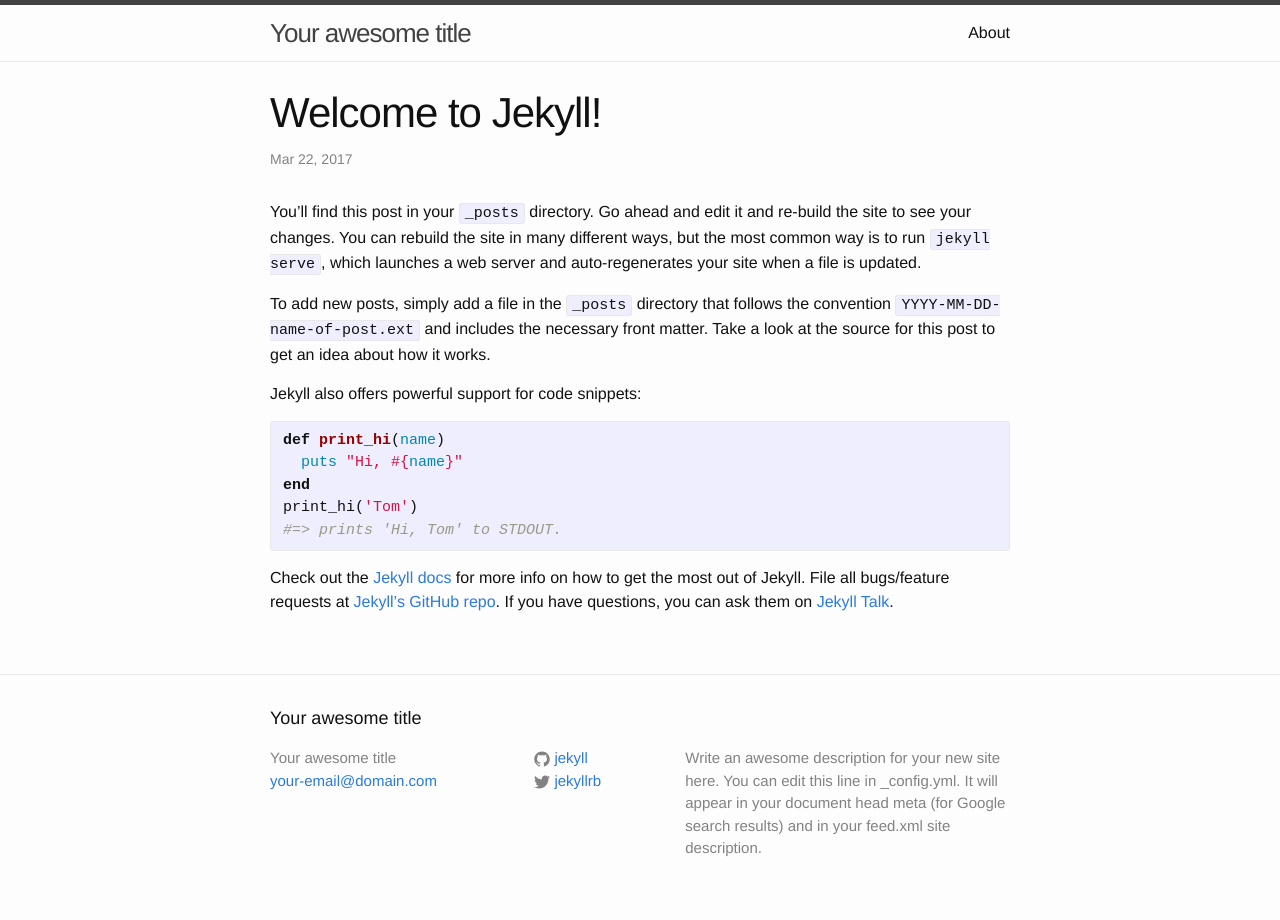
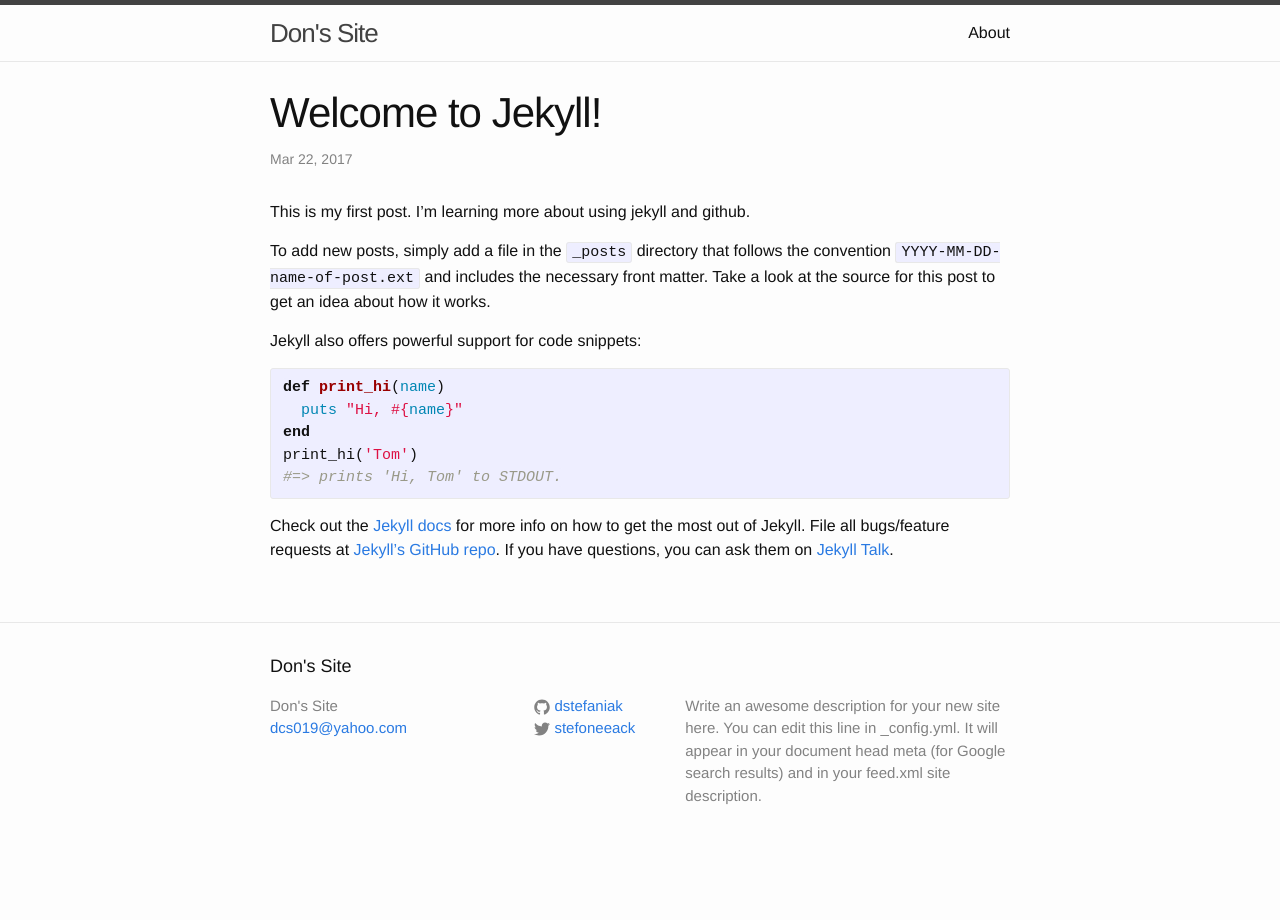
Before and after one commit to dstefaniak/lines-jekyll, a Jekyll site: the page built from _posts/2017-03-22-welcome-to-jekyll.markdown, in a window 1280 px wide. Built offline with Jekyll 4.4.1, drawn with Linux system fonts in a browser that asks for light colours.

Commit message:
updated title, email, usernames, blog post

```diff
--- a/_config.yml
+++ b/_config.yml
@@ -13,16 +13,16 @@
 # you will see them accessed via {{ site.title }}, {{ site.email }}, and so on.
 # You can create any custom variable you would like, and they will be accessible
 # in the templates via {{ site.myvariable }}.
-title: Your awesome title
-email: your-email@domain.com
+title: Don's Site
+email: dcs019@yahoo.com
 description: > # this means to ignore newlines until "baseurl:"
   Write an awesome description for your new site here. You can edit this
   line in _config.yml. It will appear in your document head meta (for
   Google search results) and in your feed.xml site description.
 baseurl: "" # the subpath of your site, e.g. /blog
 url: "" # the base hostname & protocol for your site, e.g. http://example.com
-twitter_username: jekyllrb
-github_username:  jekyll
+twitter_username: stefoneeack
+github_username:  dstefaniak
 
 # Build settings
 markdown: kramdown
--- a/_posts/2017-03-22-welcome-to-jekyll.markdown
+++ b/_posts/2017-03-22-welcome-to-jekyll.markdown
@@ -4,7 +4,7 @@ title:  "Welcome to Jekyll!"
 date:   2017-03-22 10:27:30 -0500
 categories: jekyll update
 ---
-You’ll find this post in your `_posts` directory. Go ahead and edit it and re-build the site to see your changes. You can rebuild the site in many different ways, but the most common way is to run `jekyll serve`, which launches a web server and auto-regenerates your site when a file is updated.
+This is my first post. I'm learning more about using jekyll and github.
 
 To add new posts, simply add a file in the `_posts` directory that follows the convention `YYYY-MM-DD-name-of-post.ext` and includes the necessary front matter. Take a look at the source for this post to get an idea about how it works.
 
```
